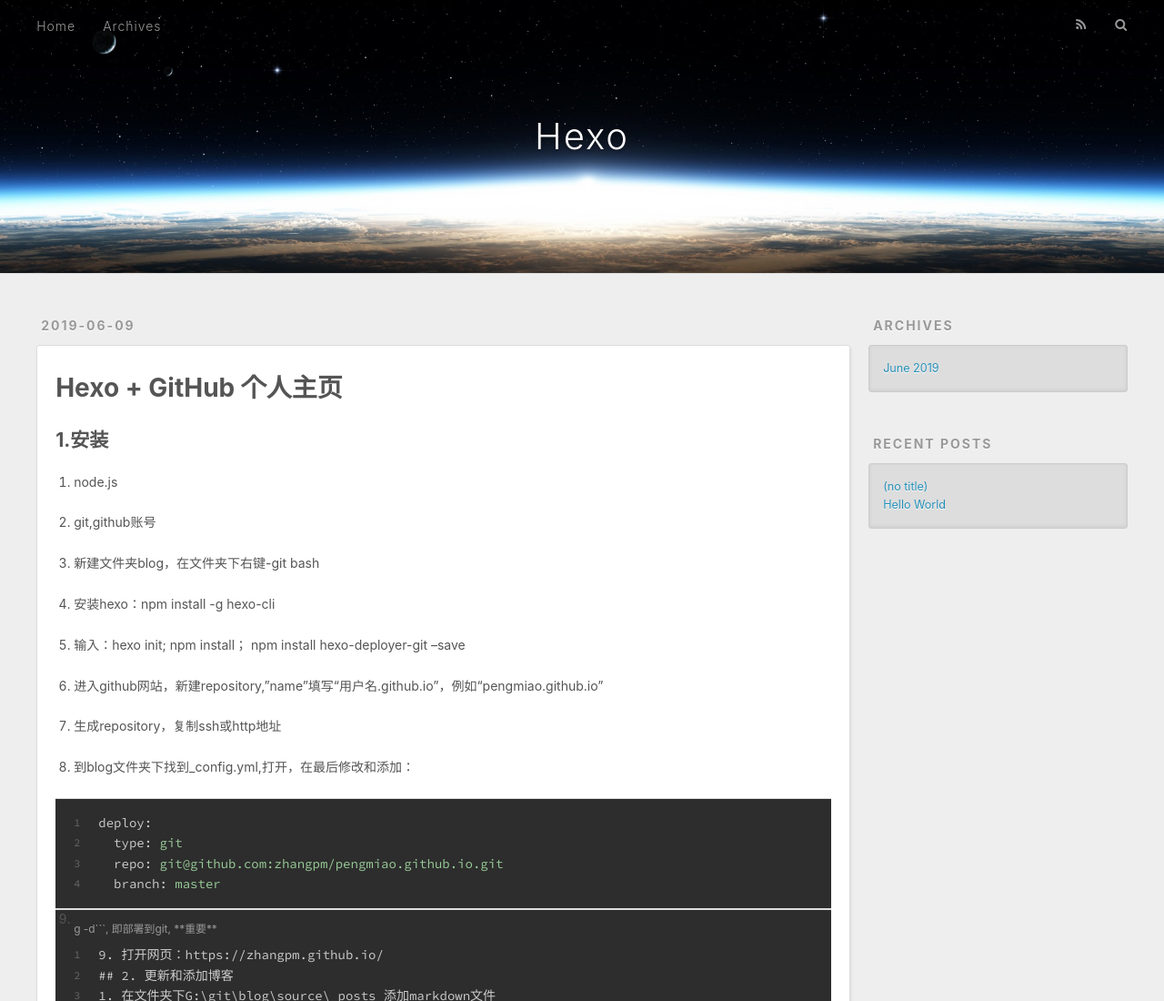
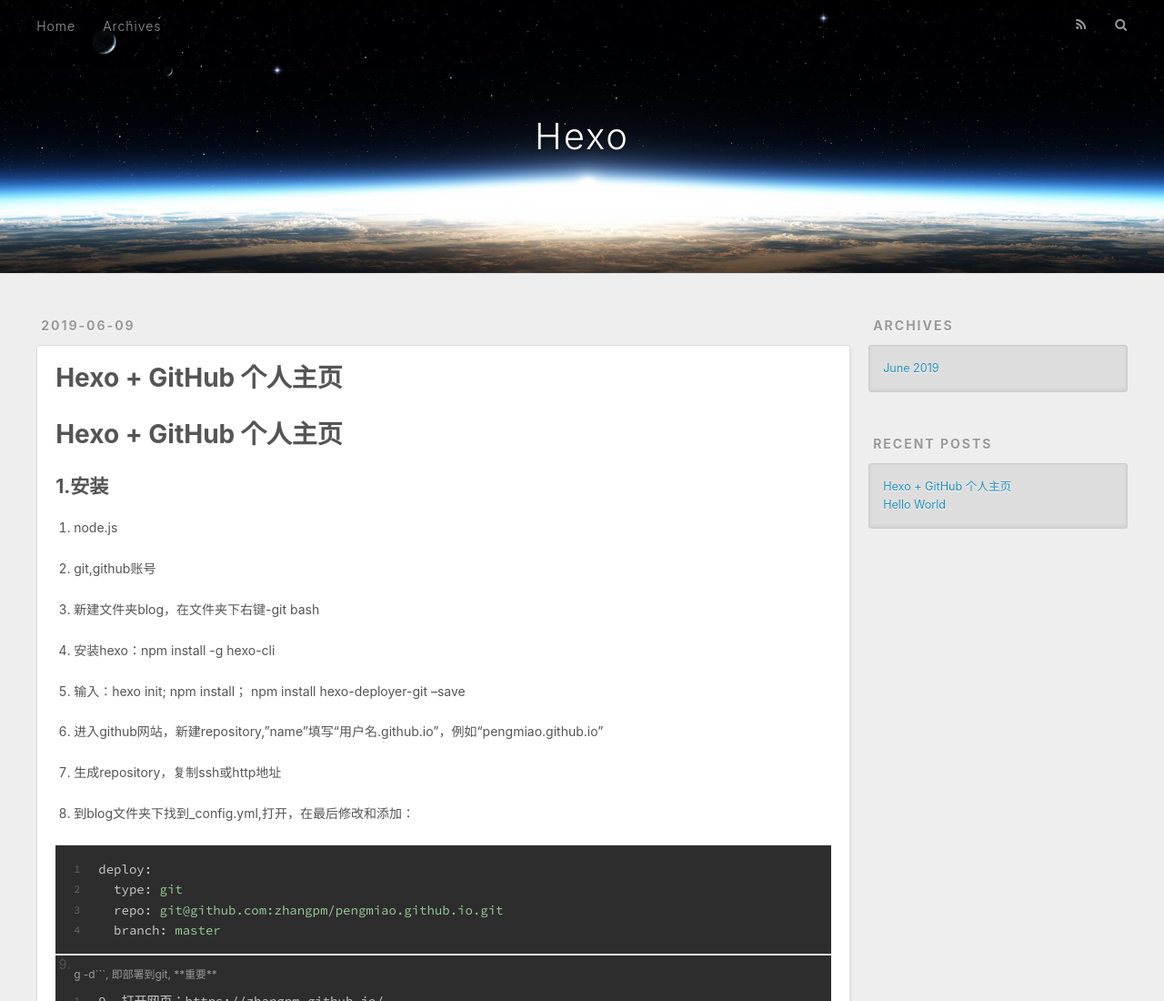
Before and after one commit to zhangpm/zhangpm.github.io, a plain HTML site: page 2019/06/09/hexo_gitpage/index.html in a window 1280 px wide. Shown: the top 1100 px of the page at 91% size. Drawn offline with nearby package versions, Linux system fonts and the light colour scheme.

Commit message:
Site updated: 2019-06-09 20:31:29

```diff
--- a/2019/06/09/hexo_gitpage/index.html
+++ b/2019/06/09/hexo_gitpage/index.html
@@ -5,18 +5,18 @@
 
 
 
-  <title>Hexo</title>
+  <title>Hexo + GitHub 个人主页 | Hexo</title>
   <meta name="viewport" content="width=device-width, initial-scale=1, maximum-scale=1">
   <meta name="description" content="Hexo + GitHub 个人主页1.安装 node.js  git,github账号  新建文件夹blog，在文件夹下右键-git bash  安装hexo：npm install -g hexo-cli  输入：hexo init; npm install； npm install hexo-deployer-git –save  进入github网站，新建repository,”name”">
 <meta property="og:type" content="article">
-<meta property="og:title" content="Hexo">
+<meta property="og:title" content="Hexo + GitHub 个人主页">
 <meta property="og:url" content="http://yoursite.com/2019/06/09/hexo_gitpage/index.html">
 <meta property="og:site_name" content="Hexo">
 <meta property="og:description" content="Hexo + GitHub 个人主页1.安装 node.js  git,github账号  新建文件夹blog，在文件夹下右键-git bash  安装hexo：npm install -g hexo-cli  输入：hexo init; npm install； npm install hexo-deployer-git –save  进入github网站，新建repository,”name”">
 <meta property="og:locale" content="default">
-<meta property="og:updated_time" content="2019-06-09T12:29:52.994Z">
+<meta property="og:updated_time" content="2019-06-09T12:31:08.480Z">
 <meta name="twitter:card" content="summary">
-<meta name="twitter:title" content="Hexo">
+<meta name="twitter:title" content="Hexo + GitHub 个人主页">
 <meta name="twitter:description" content="Hexo + GitHub 个人主页1.安装 node.js  git,github账号  新建文件夹blog，在文件夹下右键-git bash  安装hexo：npm install -g hexo-cli  输入：hexo init; npm install； npm install hexo-deployer-git –save  进入github网站，新建repository,”name”">
 
     <link rel="alternate" href="/atom.xml" title="Hexo" type="application/atom+xml">
@@ -73,6 +73,16 @@
   </div>
   <div class="article-inner">
 
+
+      <header class="article-header">
+
+
+    <h1 class="article-title" itemprop="name">
+      Hexo + GitHub 个人主页
+    </h1>
+
+
+      </header>
 
     <div class="article-entry" itemprop="articleBody">
 
@@ -149,7 +159,7 @@
       <ul>
 
           <li>
-            <a href="/2019/06/09/hexo_gitpage/">(no title)</a>
+            <a href="/2019/06/09/hexo_gitpage/">Hexo + GitHub 个人主页</a>
           </li>
 
           <li>
```
Also changed, not shown: 2019/06/09/hello-world/index.html (+2 -2 lines), archives/2019/06/index.html (+7 -1 lines), archives/2019/index.html (+7 -1 lines), archives/index.html (+7 -1 lines), index.html (+11 -1 lines).
